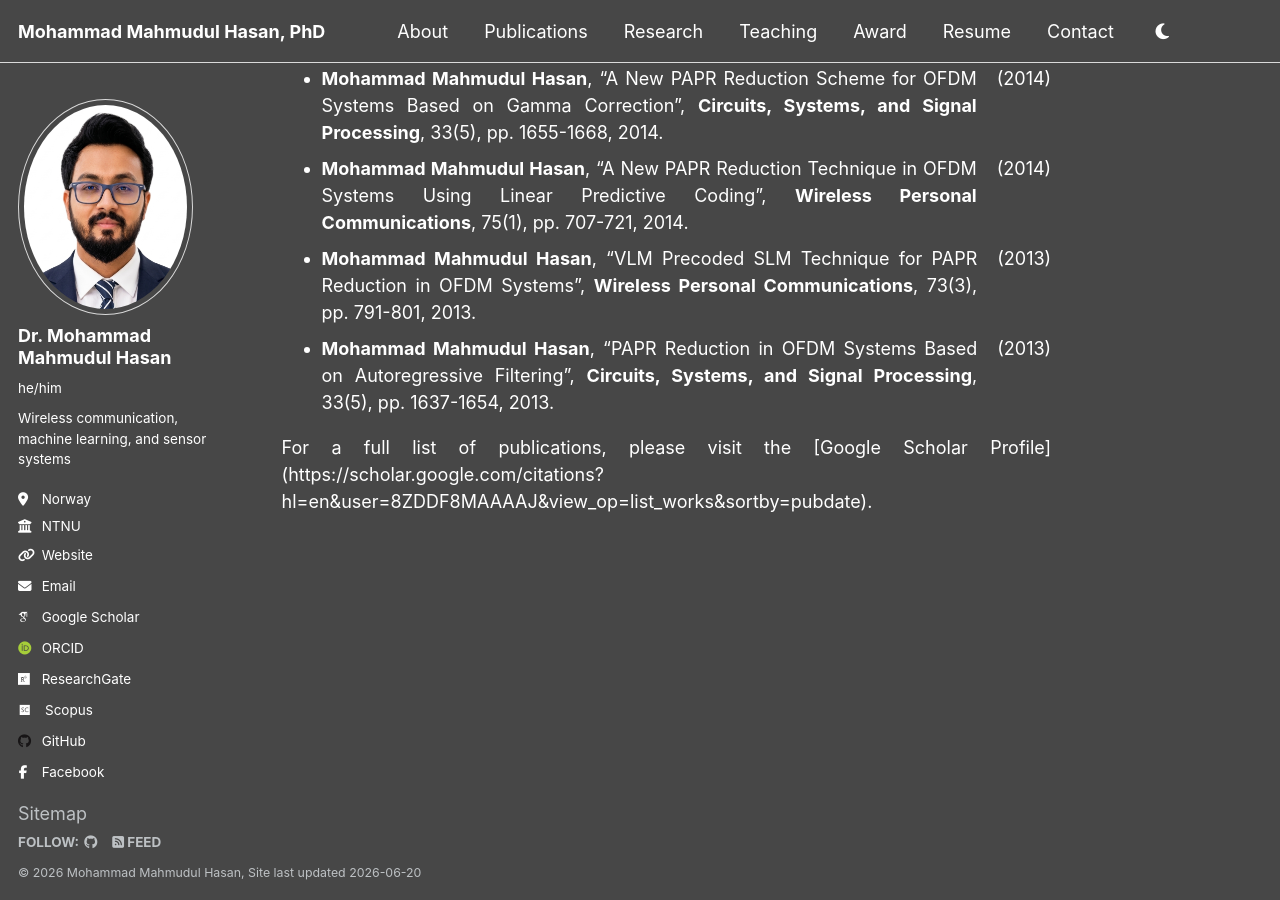
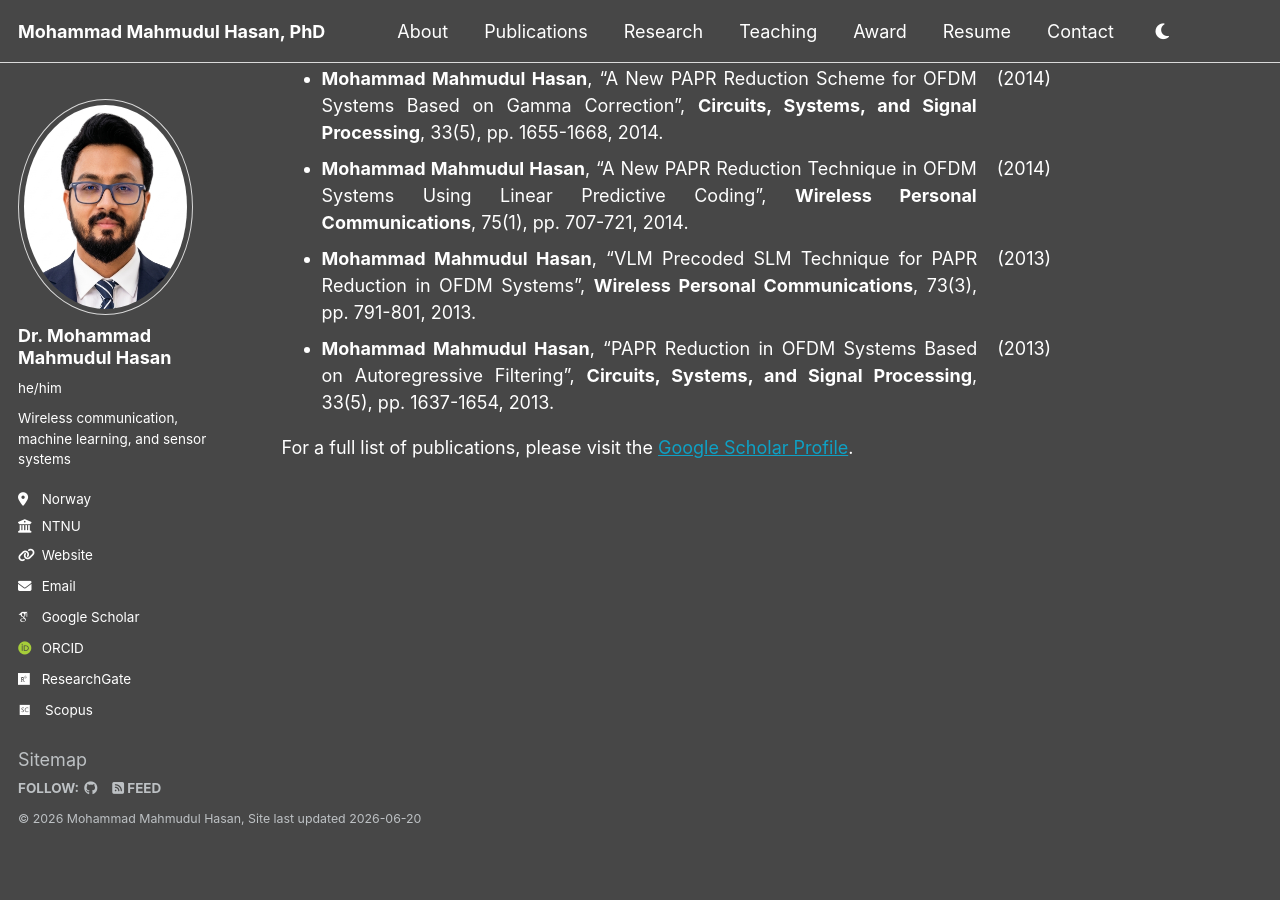
Before and after one commit to dearmahmud/dearmahmud.github.io, a Jekyll site: the page built from _pages/publications.md, in a window 1280 px wide and 900 px high, scrolled down 2029 px. Built offline with Jekyll 4.4.1, drawn with Linux system fonts in a browser that asks for light colours; some web fonts are replaced; after the commit the page ends 2875 px from its top, so only the background shows below that; part of the change alters nothing that is shown.

Commit message:
Update publications.md

```diff
--- a/_pages/publications.md
+++ b/_pages/publications.md
@@ -153,5 +153,5 @@ author_profile: true
   </div>
 
 <p style="text-align: justify; margin-top: 10px;">
-For a full list of publications, please visit the [Google Scholar Profile](https://scholar.google.com/citations?hl=en&user=8ZDDF8MAAAAJ&view_op=list_works&sortby=pubdate).
+For a full list of publications, please visit the <a href="https://scholar.google.com/citations?hl=en&user=8ZDDF8MAAAAJ&view_op=list_works&sortby=pubdate" target="_blank">Google Scholar Profile</a>.
 </p>
```
